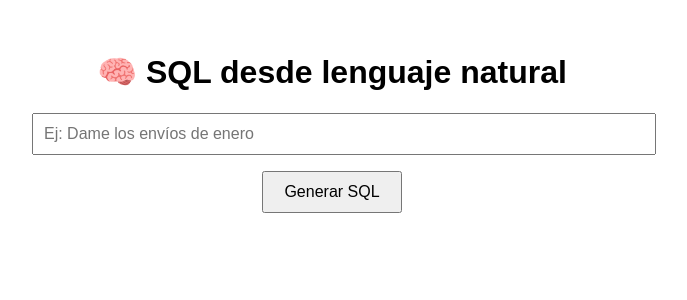
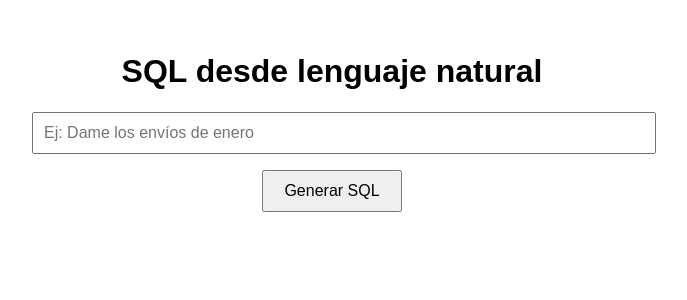
Before and after one commit to beat-ARDA/chatbot-sql, a React (Create React App) app in the folder langchain-sql-ui/: page / in a window 1280 px wide. Shown: the top 300 px of the page, without its empty margins (308-995 px from the left). Built offline with nearby package versions, Linux system fonts and the light colour scheme.

Commit message:
icon deleted

```diff
--- a/langchain-sql-ui/src/App.js
+++ b/langchain-sql-ui/src/App.js
@@ -63,7 +63,7 @@ function App() {
 
   return (
     <div className="App">
-      <h1>🧠 SQL desde lenguaje natural</h1>
+      <h1>SQL desde lenguaje natural</h1>
       <form onSubmit={handleSubmit}>
         <input
           type="text"
```
